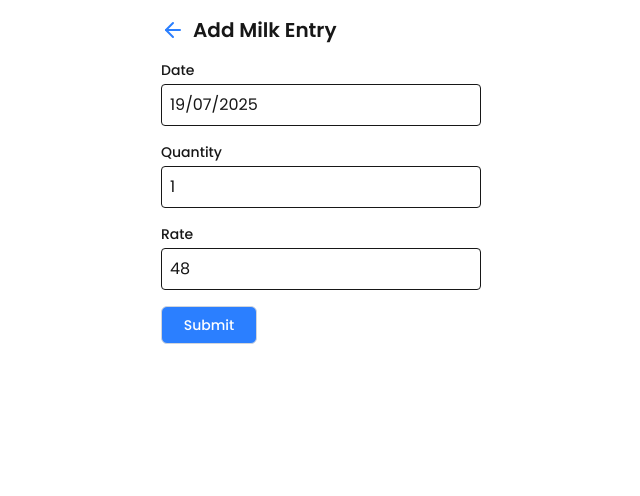
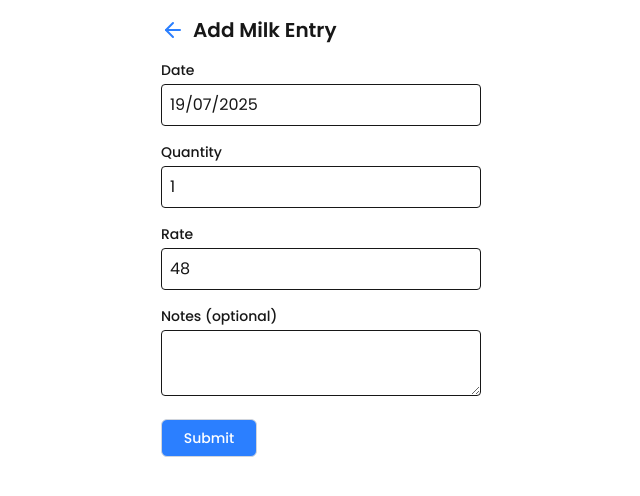
Before and after one commit to Amandeep-tech/milk-tracker-frontend, a Next.js app: page /add in a window 1280 px wide. Shown: the top 496 px of the page, without its empty margins (207-847 px from the left). Built offline with nearby package versions, Linux system fonts and the light colour scheme; no server answers.

Commit message:
added optional notes field to entry forms and API functions

```diff
--- a/src/app/add/page.tsx
+++ b/src/app/add/page.tsx
@@ -24,6 +24,7 @@ export default function AddPage() {
     date: number;
     quantity: number;
     rate: number;
+    notes?: string;
   }) => {
     try {
       setIsLoading(true);
--- a/src/app/edit/[id]/page.tsx
+++ b/src/app/edit/[id]/page.tsx
@@ -26,7 +26,7 @@ export default function EditPage() {
     // TODO: check if these dependencies are needed
   }, [params.id, router]);
 
-  const handleSubmit = async (updatedData: { date: number; quantity: number; rate: number }) => {
+  const handleSubmit = async (updatedData: { date: number; quantity: number; rate: number, notes?: string }) => {
     try {
       setIsLoading(true);
       const resp = await updateEntry(params.id as string, updatedData);
--- a/src/components/MilkForm.tsx
+++ b/src/components/MilkForm.tsx
@@ -1,11 +1,11 @@
-import { useState } from 'react';
+import { useState, useRef, useEffect} from 'react';
 import DatePicker from 'react-datepicker';
 import 'react-datepicker/dist/react-datepicker.css';
 import Button from './basic/button';
 
 interface IMilkFormProps {
-  onSubmit: (data: { date: number; quantity: number; rate: number }) => void;
-  initialData: { date: string; quantity: number; rate: number };
+  onSubmit: (data: { date: number; quantity: number; rate: number, notes: string }) => void;
+  initialData: { date: string; quantity: number; rate: number; notes?: string };
   isLoading?: boolean;
 }
 
@@ -15,12 +15,19 @@ export default function MilkForm(props: IMilkFormProps) {
   const [date, setDate] = useState<Date | null>(initialData.date ? new Date(initialData.date) : new Date());
   const [quantity, setQuantity] = useState(initialData.quantity || '');
   const [rate, setRate] = useState(initialData.rate || '');
+  const notes = useRef<HTMLTextAreaElement | null>(null);
+
+  useEffect(()=> {
+    if(initialData.notes && notes.current) {
+      notes.current.value = initialData.notes;
+    }
+  }, [initialData.notes])
 
   const handleSubmit = (e: React.FormEvent<HTMLFormElement>) => {
     e.preventDefault();
     if (date) {
       const epochTimestamp = date.getTime();
-      onSubmit({ date: epochTimestamp, quantity: Number(quantity), rate: Number(rate) });
+      onSubmit({ date: epochTimestamp, quantity: Number(quantity), rate: Number(rate), notes: notes.current?.value || '' });
     }
   };
 
@@ -64,6 +71,14 @@ export default function MilkForm(props: IMilkFormProps) {
           className="w-full p-2 border rounded max-w-[20rem]"
         />
       </div>
+      <div>
+        <label className="block mb-1 text-sm font-medium">Notes (optional)</label>
+        <textarea
+          ref={notes}
+          className="w-full p-2 border rounded max-w-[20rem]"
+          rows={2}
+        />
+      </div>
       <Button
         type="submit"
         className='w-[6rem] cursor-pointer hover:bg-blue-500 hover:text-black transition-colors duration-200'
--- a/src/lib/api.ts
+++ b/src/lib/api.ts
@@ -11,7 +11,7 @@ export async function getEntryById(id: string): Promise<GetEntryByIdResponse> {
   return await apiFetch<GetEntryByIdResponse>(`${BASE_URL}${SUFFIX}/${id}`);
 }
 
-export async function addEntry(entry: { date: number; quantity: number; rate: number }): Promise<AddEntryAPIResponse> {
+export async function addEntry(entry: { date: number; quantity: number; rate: number, notes?: string }): Promise<AddEntryAPIResponse> {
   return await apiFetch(`${BASE_URL}${SUFFIX}`, {
     method: 'POST',
     headers: { 'Content-Type': 'application/json' },
@@ -20,7 +20,7 @@ export async function addEntry(entry: { date: number; quantity: number; rate: nu
 
 }
 
-export async function updateEntry(id: string, entry: { date: number; quantity: number; rate: number }): Promise<UpdateEntryAPIResponse> {
+export async function updateEntry(id: string, entry: { date: number; quantity: number; rate: number, notes?: string }): Promise<UpdateEntryAPIResponse> {
   return await apiFetch(`${BASE_URL}${SUFFIX}/${id}`, {
     method: 'PUT',
     headers: { 'Content-Type': 'application/json' },
```
